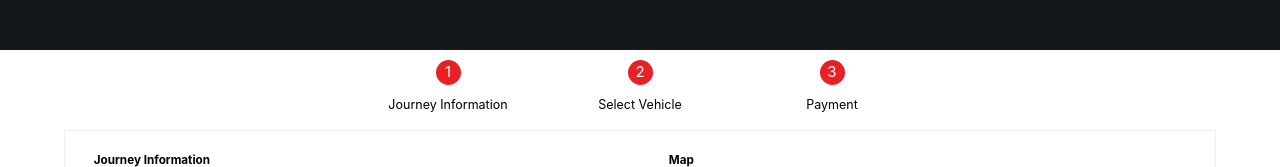
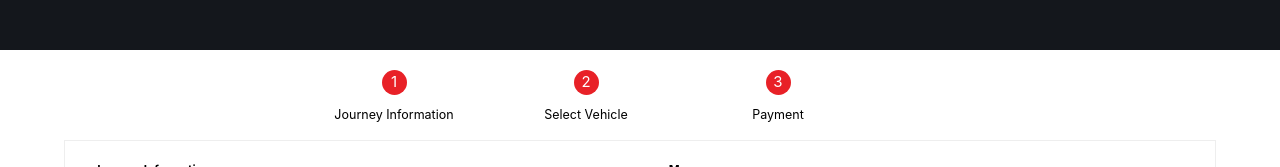
Before and after one commit to rheehot/robotaxi, a website: page dist/book.html in a window 1280 px wide. Shown: the top 167 px of the page. Drawn offline with Linux system fonts and the light colour scheme; some packages are replaced by stand-ins of ours.

Commit message:
design done!

```diff
--- a/scss/pages/_book.scss
+++ b/scss/pages/_book.scss
@@ -45,7 +45,7 @@
 
 .form--step {
   width: 90%;
-  margin: 0 auto;
+  margin: 1rem;
   flex-direction: column;
   background: #fff;
   margin-bottom: 1.5rem;
```
Also changed, not shown: dist/css/main.css.
